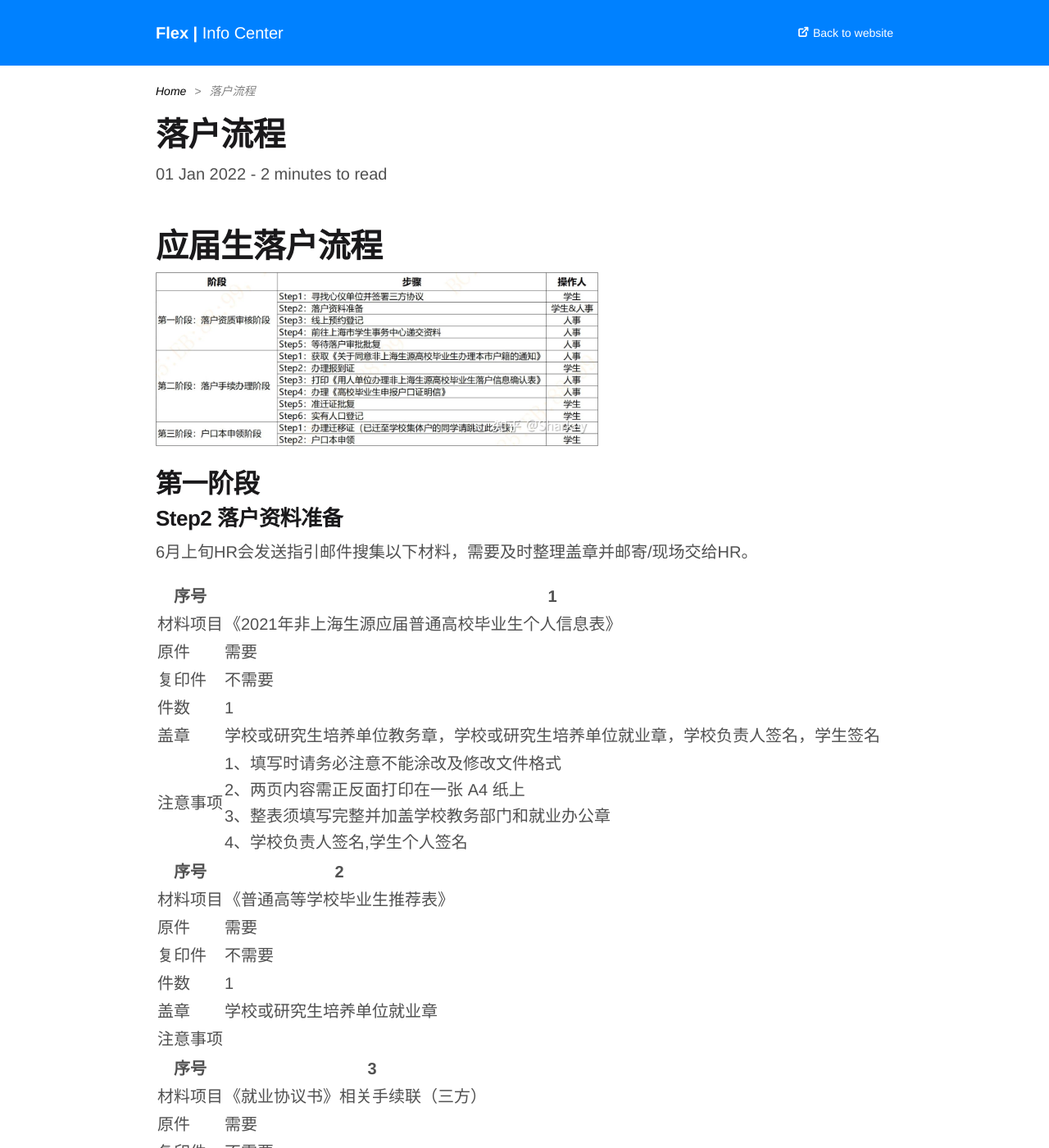
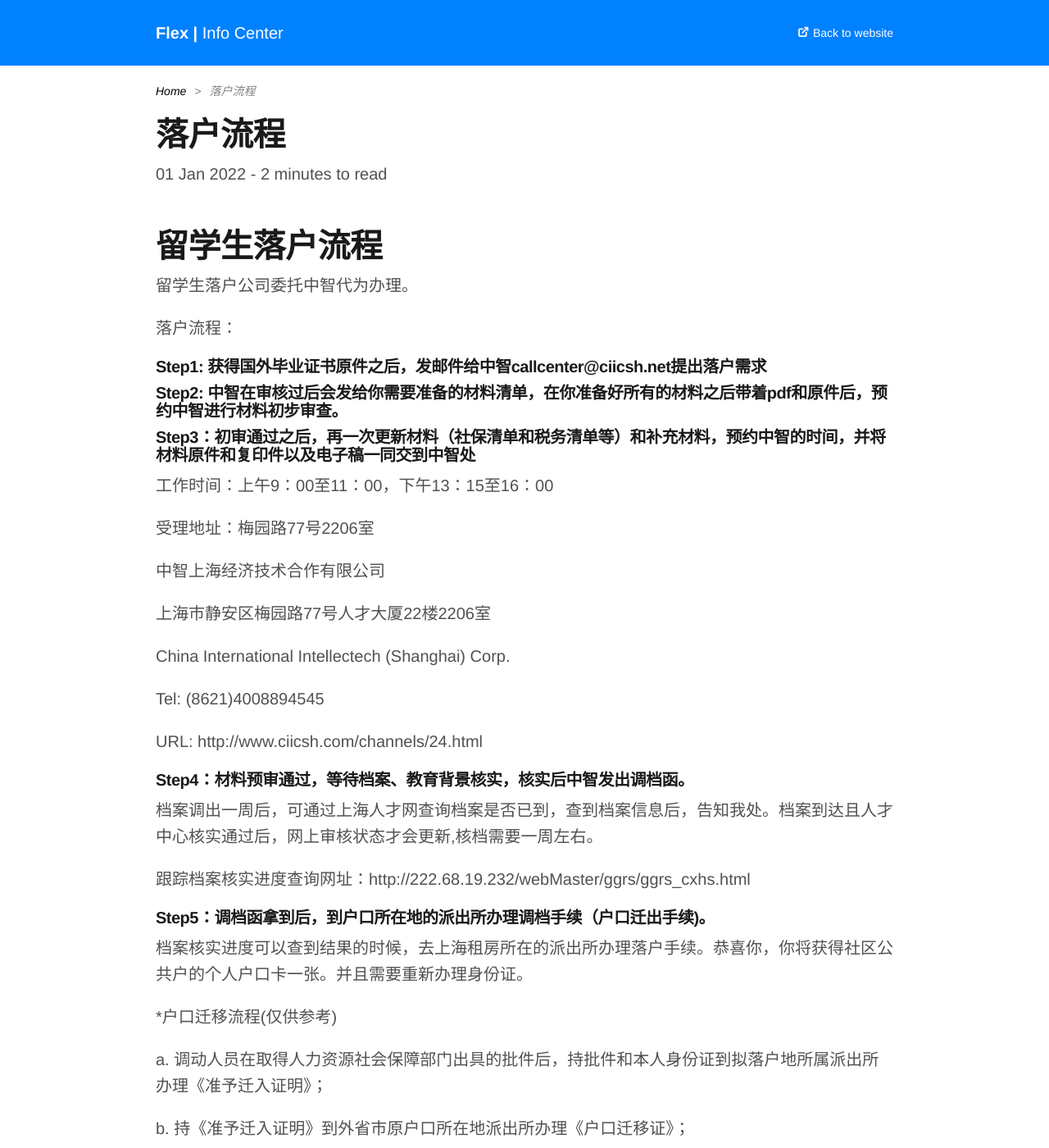
Before and after one commit to zizhuRent/flexprc, a Jekyll site: the page built from _posts/2099-01-01-shanghaihukou.md, in a window 1280 px wide and 1400 px high. Shown: the whole window at 82% size. Built offline with Jekyll 4.4.1, drawn with Linux system fonts in a browser that asks for light colours; some web fonts are replaced; some of the changed text lies outside the part shown.

Commit message:
Update Shanghai Hukou page.

```diff
--- a/_posts/2099-01-01-shanghaihukou.md
+++ b/_posts/2099-01-01-shanghaihukou.md
@@ -7,10 +7,64 @@ categories: shanghai
 by: 'Gustavo Quinalha'
 ---
 
+# 留学生落户流程
+
+留学生落户公司委托中智代为办理。
+
+落户流程：
+
+#### Step1: 获得国外毕业证书原件之后，发邮件给中智callcenter@ciicsh.net提出落户需求
+
+#### Step2: 中智在审核过后会发给你需要准备的材料清单，在你准备好所有的材料之后带着pdf和原件后，预约中智进行材料初步审查。
+
+#### Step3：初审通过之后，再一次更新材料（社保清单和税务清单等）和补充材料，预约中智的时间，并将材料原件和复印件以及电子稿一同交到中智处
+
+工作时间：上午9：00至11：00，下午13：15至16：00
+
+受理地址：梅园路77号2206室
+
+中智上海经济技术合作有限公司
+
+上海市静安区梅园路77号人才大厦22楼2206室
+
+China International Intellectech (Shanghai) Corp.
+
+Tel: (8621)4008894545
+
+URL: http://www.ciicsh.com/channels/24.html
+
+#### Step4：材料预审通过，等待档案、教育背景核实，核实后中智发出调档函。
+
+档案调出一周后，可通过上海人才网查询档案是否已到，查到档案信息后，告知我处。档案到达且人才中心核实通过后，网上审核状态才会更新,核档需要一周左右。
+
+跟踪档案核实进度查询网址：http://222.68.19.232/webMaster/ggrs/ggrs_cxhs.html
+
+#### Step5：调档函拿到后，到户口所在地的派出所办理调档手续（户口迁出手续)。
+
+档案核实进度可以查到结果的时候，去上海租房所在的派出所办理落户手续。恭喜你，你将获得社区公共户的个人户口卡一张。并且需要重新办理身份证。
+
+*户口迁移流程(仅供参考)
+
+a. 调动人员在取得人力资源社会保障部门出具的批件后，持批件和本人身份证到拟落户地所属派出所办理《准予迁入证明》；
+
+b. 持《准予迁入证明》到外省市原户口所在地派出所办理《户口迁移证》；
+
+c. 持《准予迁入证明》、《户口迁移证》及其他相关材料到落户地的派出所办理落户手续。
+
+d. （由于各居住地派出所需要的材料略有不同，详情请咨询居住地派出所）
+
+e. 友情提醒：完成落户后，请告知中智对接客服或HR更改用工属性（改为上海籍用工）
+
+#### 材料注意事项：
+
+需要准备国外成绩单原件，国外毕业证书原件，csc认证学历一份。
+
+#### 公司相关盖章流程不便公开发布，请Onboard后查看OneNote
+
 # 应届生落户流程
 <img src="/flexprc/figure/hukou_1.jpg" width="60%">
 ## 第一阶段
-### Step2 落户资料准备
+### Step1 落户资料准备
 6月上旬HR会发送指引邮件搜集以下材料，需要及时整理盖章并邮寄/现场交给HR。
 
 | 序号   | 1                          |
```
